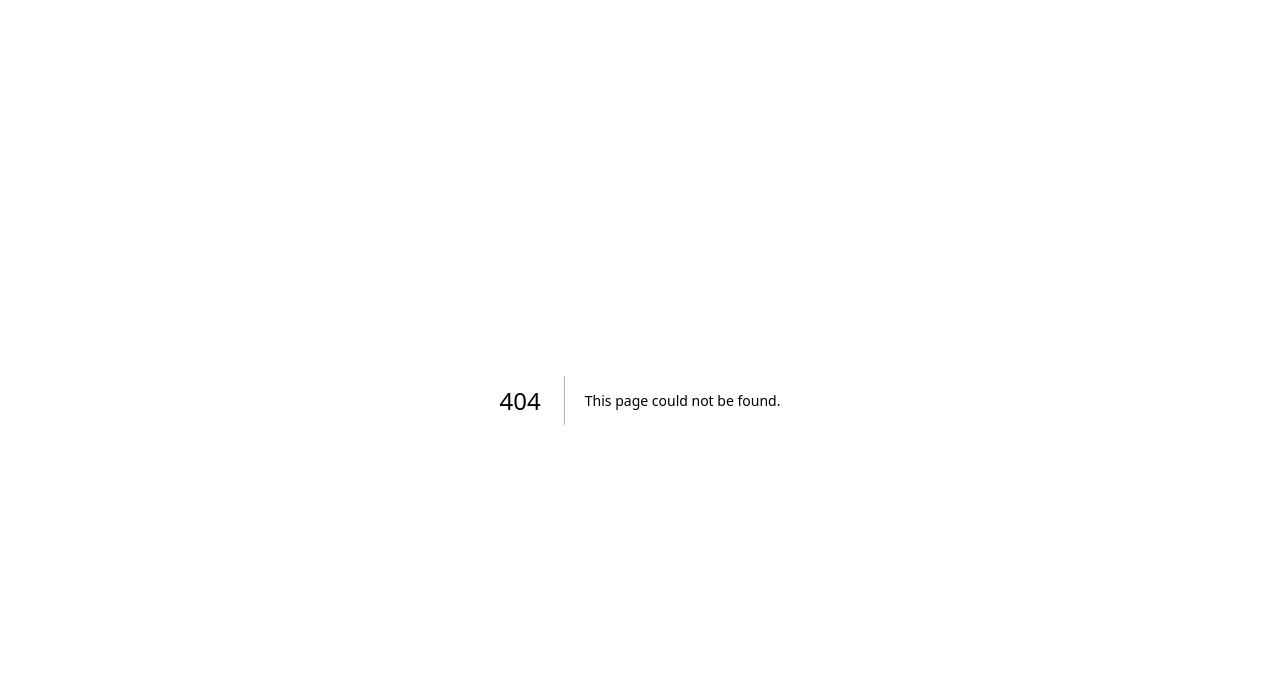
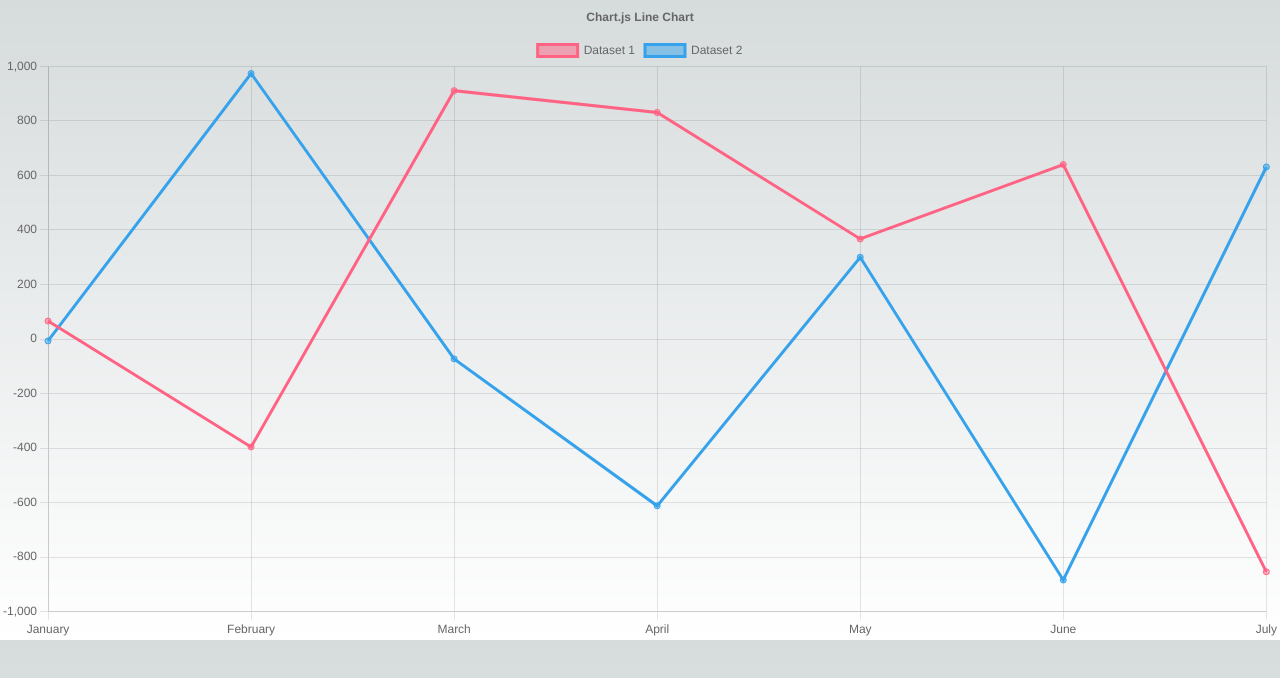
Before and after one commit to onionmccabbage/ReactNextTS_training, a Next.js app in the folder my-ui/: page /fancychart in a window 1280 px wide. Before the commit this address had no page. Shown: the top 678 px of the page. Built offline with nearby package versions, Linux system fonts and the light colour scheme.

Commit message:
using react table

```diff
--- /dev/null
+++ b/my-ui/app/fancychart/page.tsx
@@ -0,0 +1,64 @@
+"use client"
+// based on https://react-chartjs-2.js.org/examples/line-chart
+import React from 'react';
+import {
+  Chart as ChartJS,
+  CategoryScale,
+  LinearScale,
+  PointElement,
+  LineElement,
+  Title,
+  Tooltip,
+  Legend,
+} from 'chart.js';
+import { Line } from 'react-chartjs-2';
+// import faker from 'faker';
+import { faker } from '@faker-js/faker';
+
+ChartJS.register(
+  CategoryScale,
+  LinearScale,
+  PointElement,
+  LineElement,
+  Title,
+  Tooltip,
+  Legend
+);
+
+export const options = {
+  responsive: true,
+  plugins: {
+    legend: {
+      position: 'top' as const,
+    },
+    title: {
+      display: true,
+      text: 'Chart.js Line Chart',
+    },
+  },
+};
+
+const labels = ['January', 'February', 'March', 'April', 'May', 'June', 'July'];
+
+export const data = {
+  labels,
+  datasets: [
+    {
+      label: 'Dataset 1',
+      data: labels.map(() => faker.datatype.number({ min: -1000, max: 1000 })),
+      borderColor: 'rgb(255, 99, 132)',
+      backgroundColor: 'rgba(255, 99, 132, 0.5)',
+    },
+    {
+      label: 'Dataset 2',
+      data: labels.map(() => faker.datatype.number({ min: -1000, max: 1000 })),
+      borderColor: 'rgb(53, 162, 235)',
+      backgroundColor: 'rgba(53, 162, 235, 0.5)',
+    },
+  ],
+};
+
+export default
+ function Dashboard() {
+  return <Line options={options} data={data} />;
+}
--- a/my-ui/package.json
+++ b/my-ui/package.json
@@ -9,6 +9,8 @@
     "lint": "next lint"
   },
   "dependencies": {
+    "@emotion/react": "^11.11.3",
+    "@table-library/react-table-library": "^4.1.7",
     "chart.js": "^4.4.1",
     "next": "14.1.0",
     "react": "^18",
```
Also changed, not shown: my-ui/app/mytable/page.tsx (added, +57 -0 lines), 1 other file (tests, documents, lock files or other folders).
